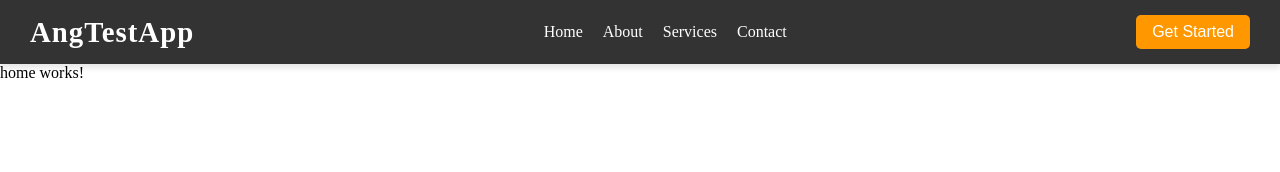
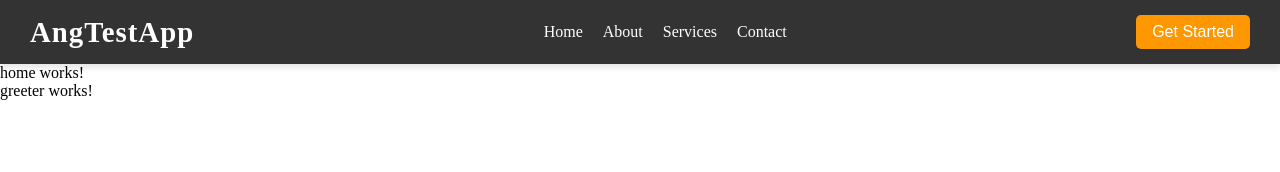
Before and after one commit to ajaypoddar78890/AngluartestApp, an Angular app: page / in a window 1280 px wide. Shown: the top 172 px of the page. Built offline with nearby package versions, Linux system fonts and the light colour scheme.

Commit message:
importing module one into another

```diff
--- a/src/app/home/home.component.html
+++ b/src/app/home/home.component.html
@@ -1 +1,2 @@
 <p>home works!</p>
+<app-greeter>
```
